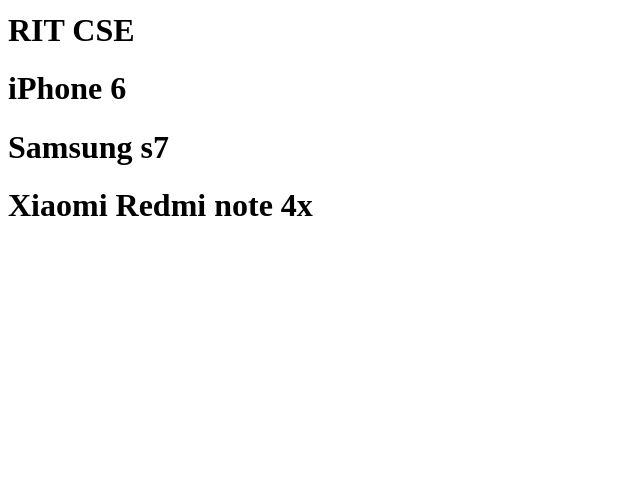
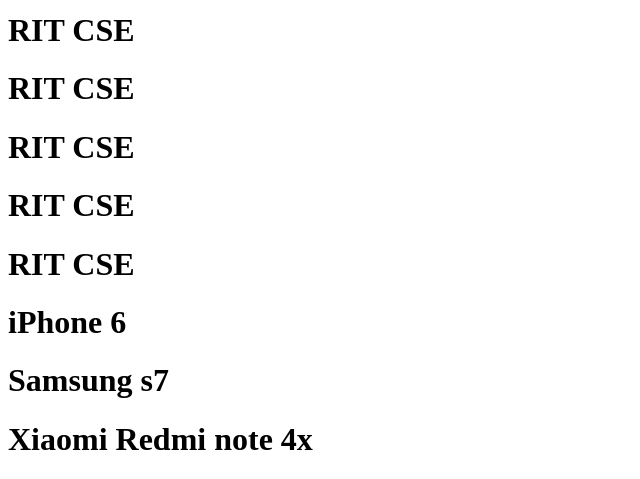
Before and after one commit to tempalfaj/trail, a plain HTML site: page index.html in a window 1280 px wide. Shown: the part 743-1222 px from the top of the page, without its empty margins (0-640 px from the left). Before the commit the page ends 989 px from the top, so only its background shows below. Drawn offline with Linux system fonts and the light colour scheme.

Commit message:
Update index.html

```diff
--- a/index.html
+++ b/index.html
@@ -134,6 +134,29 @@
         <div class="sangli cse nt1">
             <h1>RIT CSE</h1>
         </div>
+
+
+
+
+        <div class="sangli civil open">
+            <h1>RIT CSE</h1>
+        </div>
+        <div class="sangli civil obc">
+            <h1>RIT CSE</h1>
+        </div>
+        <div class="sangli civil sc">
+            <h1>RIT CSE</h1>
+        </div>
+        <div class="sangli civil nt1">
+            <h1>RIT CSE</h1>
+        </div>
+
+
+
+
+
+
+
         <div class="apple a8">
             <h1>iPhone 6</h1>
         </div>
```
